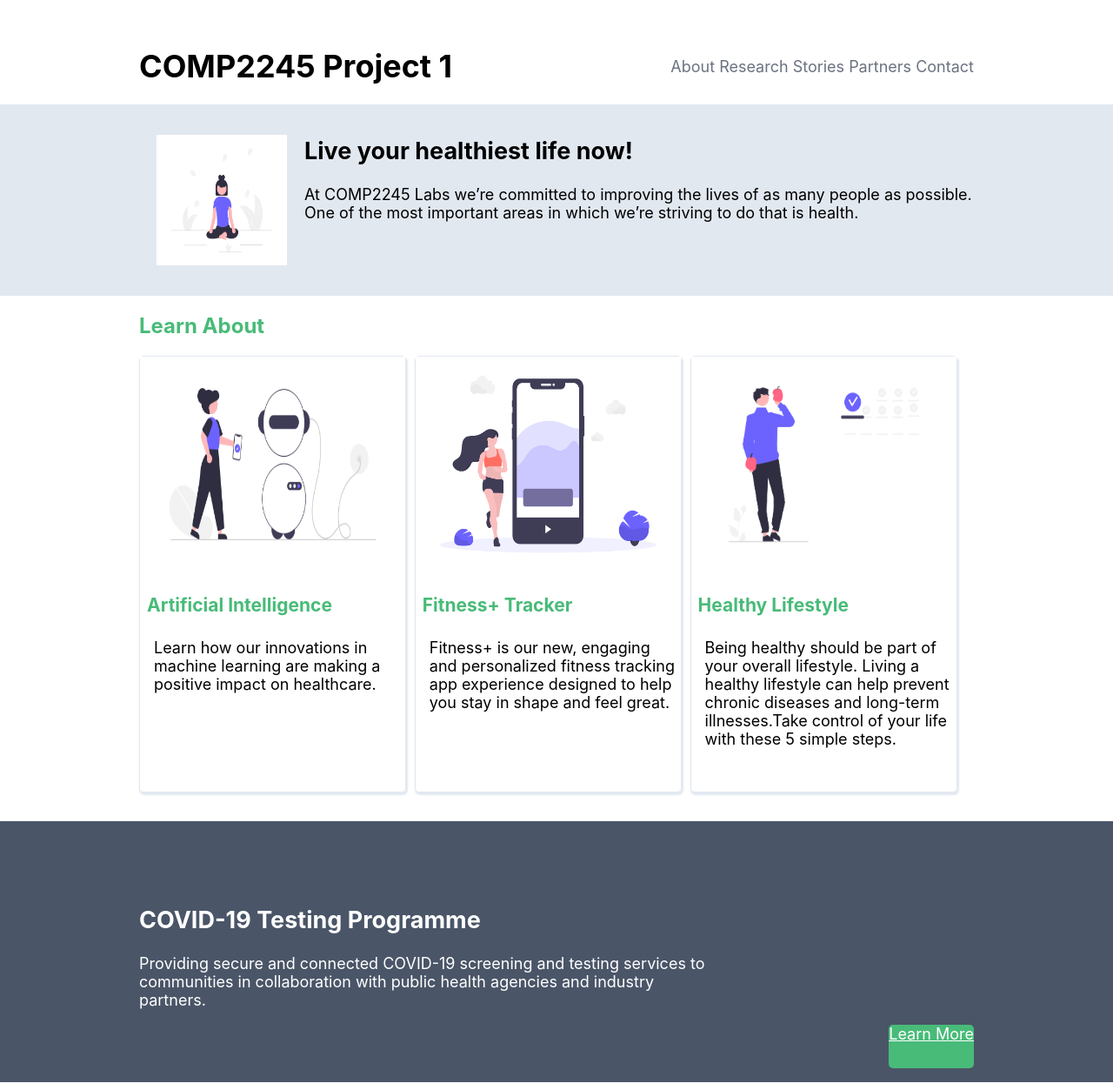
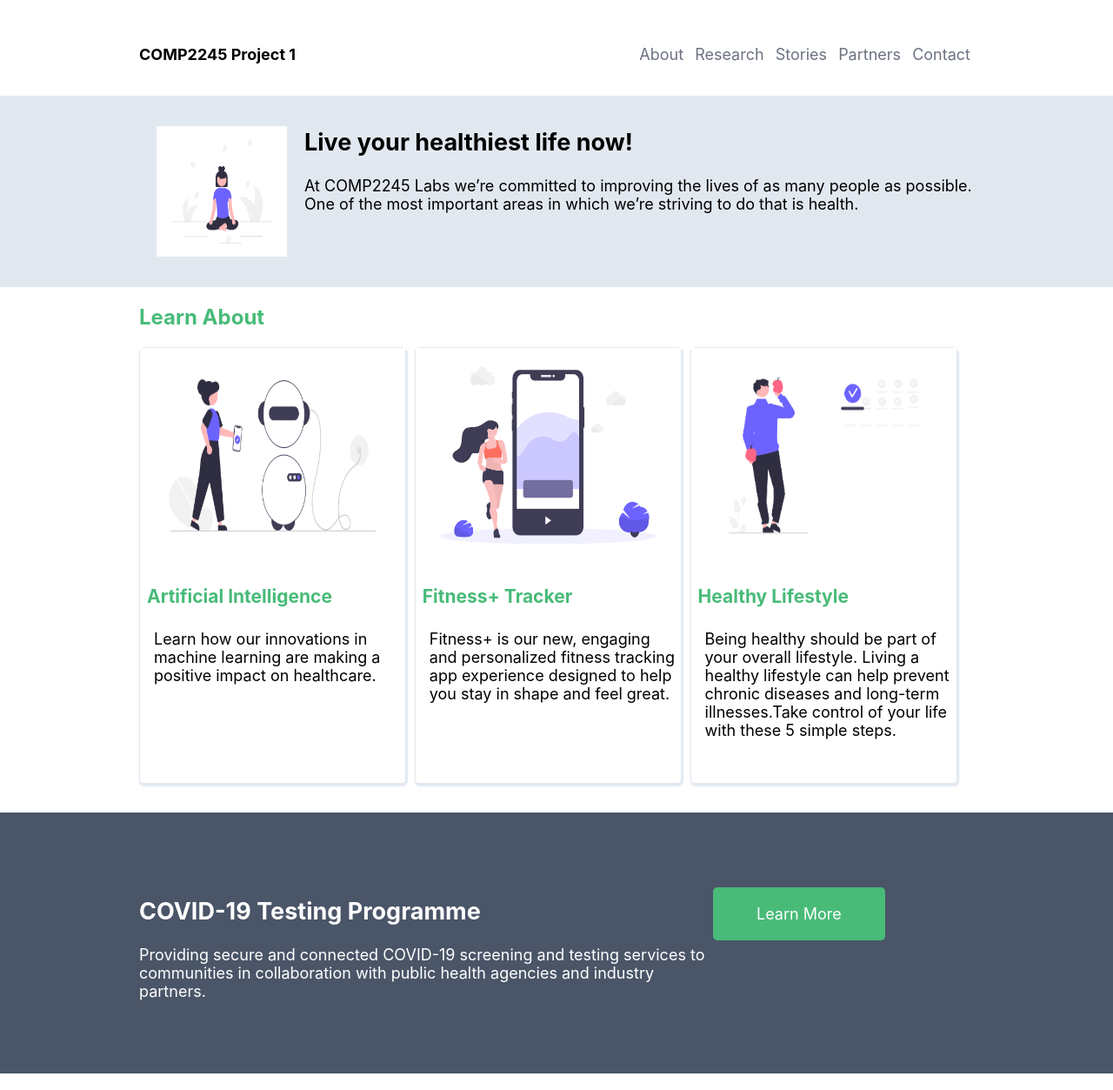
Before and after one commit to Faby-Baby/comp2245-project1, a plain HTML site: page index.html in a window 1280 px wide. Shown: the top 1253 px of the page at 87% size. Drawn offline with Linux system fonts and the light colour scheme.

Commit message:
Edited styles.css

```diff
--- a/styles.css
+++ b/styles.css
@@ -14,24 +14,28 @@ body {
 header {
     padding-top: 30px;
     width: 100%;
-    height: 75px;
     background-color: #fff;
-    font-size: 18px;
     margin-bottom: 15px;
 }
 
-header > div {
+header h1 {
+    font-size: 18px;
+}
+
+header .container {
     display: flex;
     justify-content: space-between;
     align-items: center;
 }
 
 nav li {
-    display: inline;
+    display: inline-block;
+    padding: 4px;
 }
 
 nav a {
     text-decoration: none;
+    font-size: 18px;
     color: #6b7280;
 }
 
@@ -110,22 +114,33 @@ nav a:hover {
     margin-top: 35px;
 }
 
+.testing .container {
+    display: flex;
+    flex-direction: row;
+}
+
 .testing-desciption {
     padding-top: 75px;
     width: 660px;
 }
 
 .testing .btn {
-    display: inline-block;
-    float: right;
     height: 50px;
     color: #fff;
+    text-decoration: none;
+    text-align: center;
+    padding: 20px 50px;
 }
 
 .testing a {
     background-color: #48bb78;
     border-radius: 5px;
     margin: 0 auto;
+}
+
+.cta {
+    text-align: center;
+    margin: auto 0;
 }
 
 .stories h2, .stories a {
```
